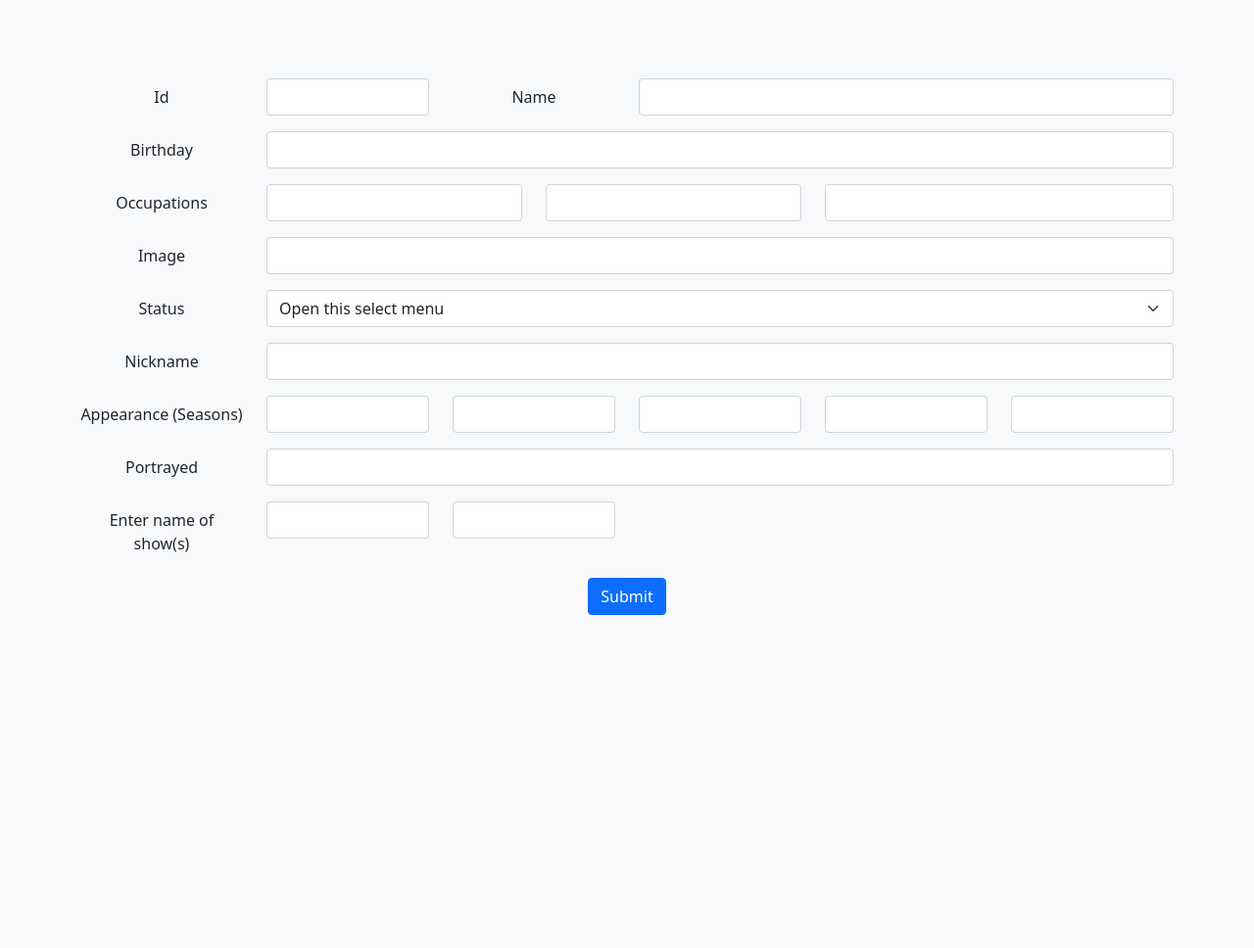
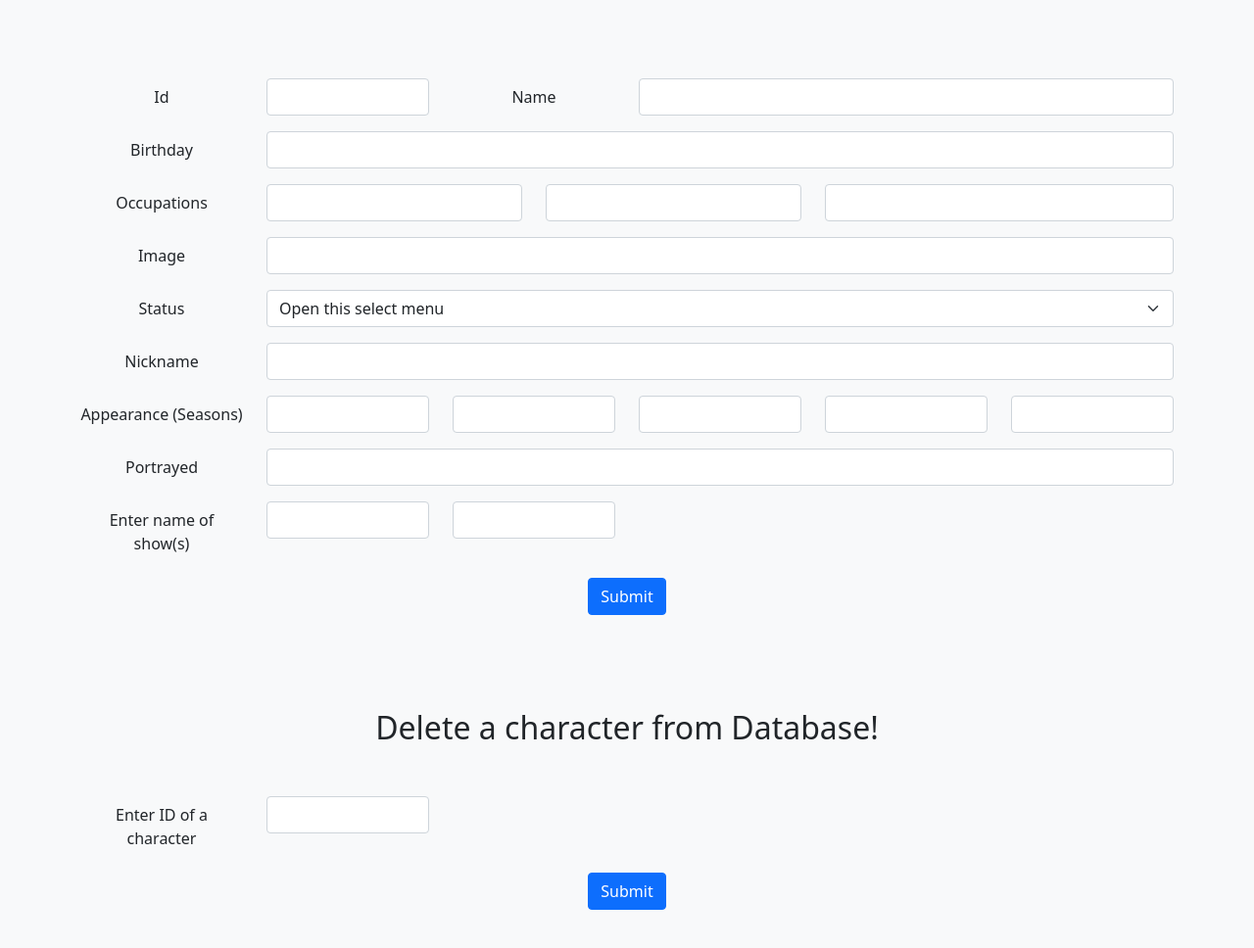
Before and after one commit to rosita-dmello/Unicode-tasks, a website: page index.html in a window 1280 px wide. Shown: the part 110-1078 px from the top of the page at 98% size. Before the commit the page ends 800 px from the top, so only its background shows below. Drawn offline with nearby package versions, Linux system fonts and the light colour scheme.

Commit message:
Complete Task 4 minus bonus part

```diff
--- a/index.html
+++ b/index.html
@@ -107,6 +107,19 @@
   <button type="submit" class="btn btn-primary" name="button">Submit</button>
   </form>
 </div>
+<div class="py-5 text-center container">
+  <h2 style="margin-bottom: 50px">Delete a character from Database!</h2>
+  <form class="" action="/delete" method="post">
+    <div class="row mb-3">
+      <label class="col-sm-2 col-form-label" >Enter ID of a character</label>
+      <div class="col-sm-2">
+        <input type="text" class="form-control" name="idToDelete">
+      </div>
+      </div>
+      <button type="submit" class="btn btn-primary" name="button">Submit</button>
+  </form>
+</div>
+
 
 
 </body>
```
Also changed, not shown: breakingbad.js (+28 -1 lines).
